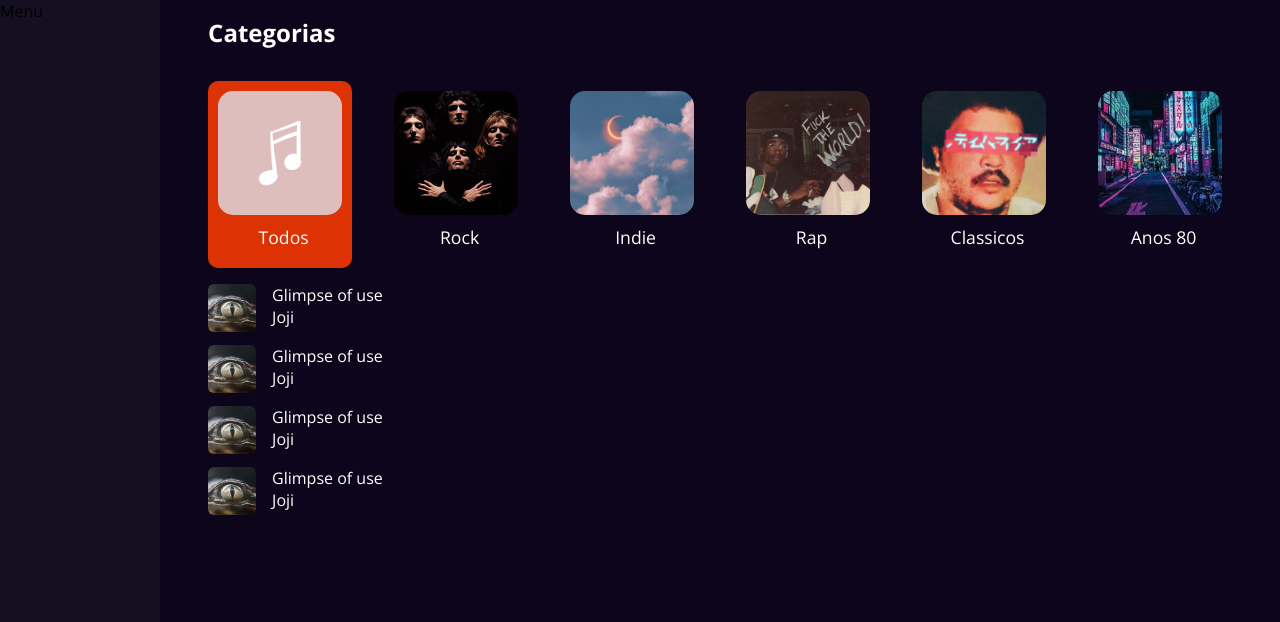
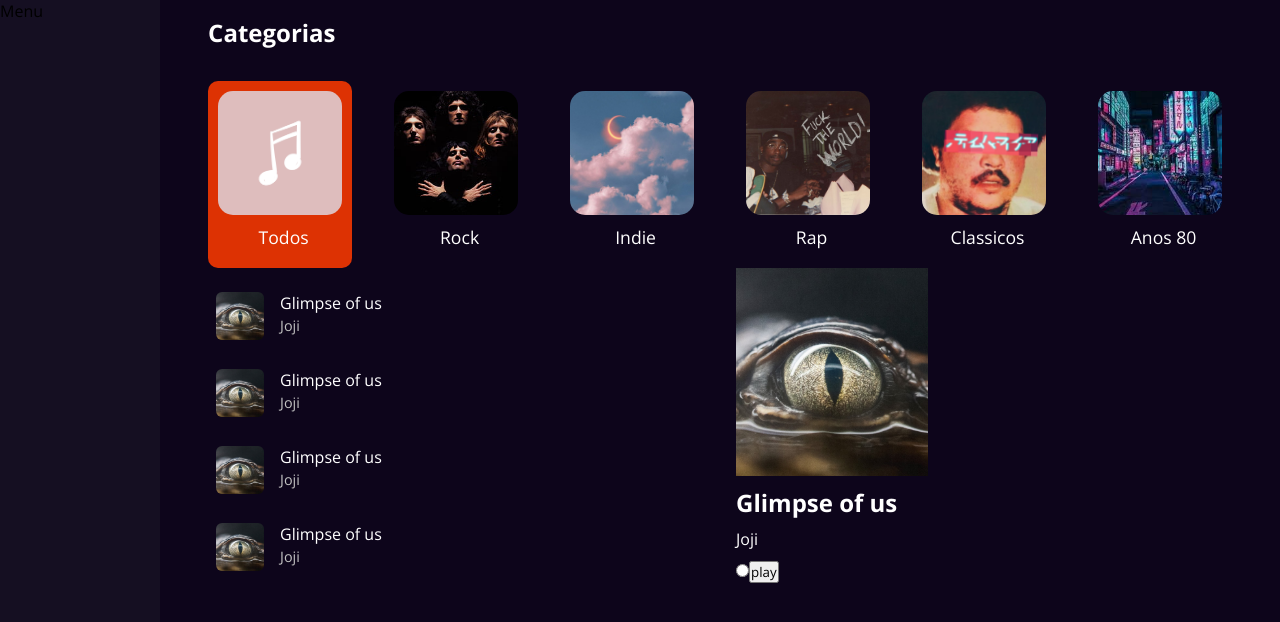
Before and after one commit to edusantanaw/es-player-music, a React (Vite) app: page / in a window 1280 px wide. Shown: the top 622 px of the page. Built offline with nearby package versions, Linux system fonts and the light colour scheme.

Commit message:
feat: song playing

```diff
--- a/src/App.tsx
+++ b/src/App.tsx
@@ -11,7 +11,7 @@ function App() {
       <Menu />
       <Home />
       {/* <audio controls autoPlay={true}>
-        <source src={joji} type="audio/mp3" />
+        <source src={joji} song />
       </audio> */}
     </Container>
   );
--- /dev/null
+++ b/src/components/Song.tsx
@@ -0,0 +1,45 @@
+import React, { useEffect, useRef, useState } from "react";
+import { songs } from "../types/global";
+import { SongContainer } from "./styles/song.style";
+
+interface prosp {
+  song: songs;
+}
+
+const Song = ({ song }: prosp) => {
+  const audioRef = useRef<HTMLAudioElement>(null);
+  const [playing, setPlaying] = useState<boolean>(false);
+
+  useEffect(() => {
+    if (audioRef.current) {
+      audioRef.current.style.display = "none";
+    }
+  }, []);
+
+  const handlePlay = () => {
+    if (audioRef.current) {
+      if (playing) {
+        audioRef.current.pause();
+        setPlaying(false);
+        return;
+      }
+      setPlaying(true);
+      audioRef.current.play();
+    }
+  };
+
+  return (
+    <SongContainer>
+      <img src={song.image} alt={song.image} />
+      <h2>{song.name}</h2>
+      <span>{song.autor}</span>
+      <div className="audio">
+        <input type="radio" />
+        <button onClick={handlePlay}>play</button>
+        <audio src={song.source} ref={audioRef} controls></audio>
+      </div>
+    </SongContainer>
+  );
+};
+
+export default Song;
--- a/src/components/SongsList.tsx
+++ b/src/components/SongsList.tsx
@@ -1,12 +1,18 @@
 import React from "react";
-import { songsList } from "../utils/songsList";
+import { songs } from "../types/global";
 import { Songs } from "./styles/songsList.style";
 
-const SongsList = () => {
+interface props {
+  songsList: songs[];
+  handleCurrent: (song: songs) => void;
+  current: string;
+}
+
+const SongsList = ({ songsList, handleCurrent }: props) => {
   return (
     <Songs>
       {songsList.map((songs, key) => (
-        <li key={key}>
+        <li key={key} onClick={() => handleCurrent(songs)}>
           <img src={songs.image} alt={songs.name} />
           <div>
             <p>{songs.name}</p>
--- a/src/components/styles/category.styles.ts
+++ b/src/components/styles/category.styles.ts
@@ -14,6 +14,7 @@ export const CategoryContainer = styled.div`
             gap: 0.6em;
             border-radius: 10px;
             height: 11.7em;
+            cursor: pointer;
             img{
                 width: 7.8em;
                 height: 7.8em;
--- /dev/null
+++ b/src/components/styles/song.style.ts
@@ -0,0 +1,16 @@
+import styled from "styled-components";
+
+export const SongContainer = styled.div`
+  width: 50%;
+  display: flex;
+  flex-direction: column;
+  gap: 0.6em;
+  img {
+    width: 12em;
+    height: 13em;
+    object-fit: cover;
+  }
+  .audio{
+    width: 50%;
+  }
+`;
--- a/src/components/styles/songsList.style.ts
+++ b/src/components/styles/songsList.style.ts
@@ -2,18 +2,29 @@ import styled from "styled-components";
 
 export const Songs = styled.ul`
   padding-top: 1em;
+  width: 50%;
   display: flex;
   flex-direction: column;
   gap: 0.8em;
-
   li {
     display: flex;
     gap: 1em;
+    padding: 0.5em;
+    cursor: pointer;
     img {
       width: 3em;
       height: 3em;
       object-fit: cover;
-        border-radius: 6px;
+      border-radius: 6px;
+    }
+
+    span {
+      font-size: 0.9em;
+      color: #c2c2c2;
+    }
+    &:hover{
+        opacity: 0.9;
+        background-color: #0003;
     }
   }
 `;
--- a/src/pages/Home.tsx
+++ b/src/pages/Home.tsx
@@ -1,13 +1,28 @@
-import React from "react";
+import React, { useState } from "react";
 import Category from "../components/Category";
 import SongsList from "../components/SongsList";
 import { HomeContainer } from "./styles/home.styles";
+import { songsList } from "../utils/songsList";
+import { songs } from "../types/global";
+import Song from "../components/Song";
 
 export const Home = () => {
+  const [currentSong, setCurrentSong] = useState<songs>(songsList[0]);
+
+  const handleCurrentSong = (songs: songs) => {
+    setCurrentSong(songs);
+  };
   return (
     <HomeContainer>
       <Category />
-      <SongsList />
+      <div className="songs">
+        <SongsList
+          songsList={songsList}
+          current={currentSong.name}
+          handleCurrent={handleCurrentSong}
+        />
+        <Song song={currentSong} />
+      </div>
     </HomeContainer>
   );
 };
--- a/src/pages/styles/home.styles.ts
+++ b/src/pages/styles/home.styles.ts
@@ -6,4 +6,9 @@ export const HomeContainer = styled.section`
     padding: 1em 3em;
     background-color: #0D051B;
     color: #fff;
+
+    .songs{
+        display: flex;
+        gap: 2em;
+    }
 `
--- /dev/null
+++ b/src/types/global.ts
@@ -0,0 +1,7 @@
+export type songs = {
+    name: string;
+    image: string;
+    source: string;
+    autor: string;
+    category: string;
+}
--- a/src/utils/songsList.ts
+++ b/src/utils/songsList.ts
@@ -1,34 +1,35 @@
 export const ola = "";
 import glimpse from "../assets/songs/glimpse.mp3";
 import glimpseImage from "../assets/songs/images/glimpse.jpg";
+import { songs } from "../types/global";
 
-export const songsList = [
+export const songsList: songs[] = [
   {
-    name: "Glimpse of use",
+    name: "Glimpse of us",
     image: glimpseImage,
     source: glimpse,
     autor: "Joji",
-    category: "Indie"
+    category: "Indie",
   },
   {
-    name: "Glimpse of use",
+    name: "Glimpse of us",
     image: glimpseImage,
     source: glimpse,
     autor: "Joji",
-    category: "Indie"
+    category: "Indie",
   },
   {
-    name: "Glimpse of use",
+    name: "Glimpse of us",
     image: glimpseImage,
     source: glimpse,
     autor: "Joji",
-    category: "Indie"
+    category: "Indie",
   },
   {
-    name: "Glimpse of use",
+    name: "Glimpse of us",
     image: glimpseImage,
     source: glimpse,
     autor: "Joji",
-    category: "Indie"
+    category: "Indie",
   },
 ];
```
